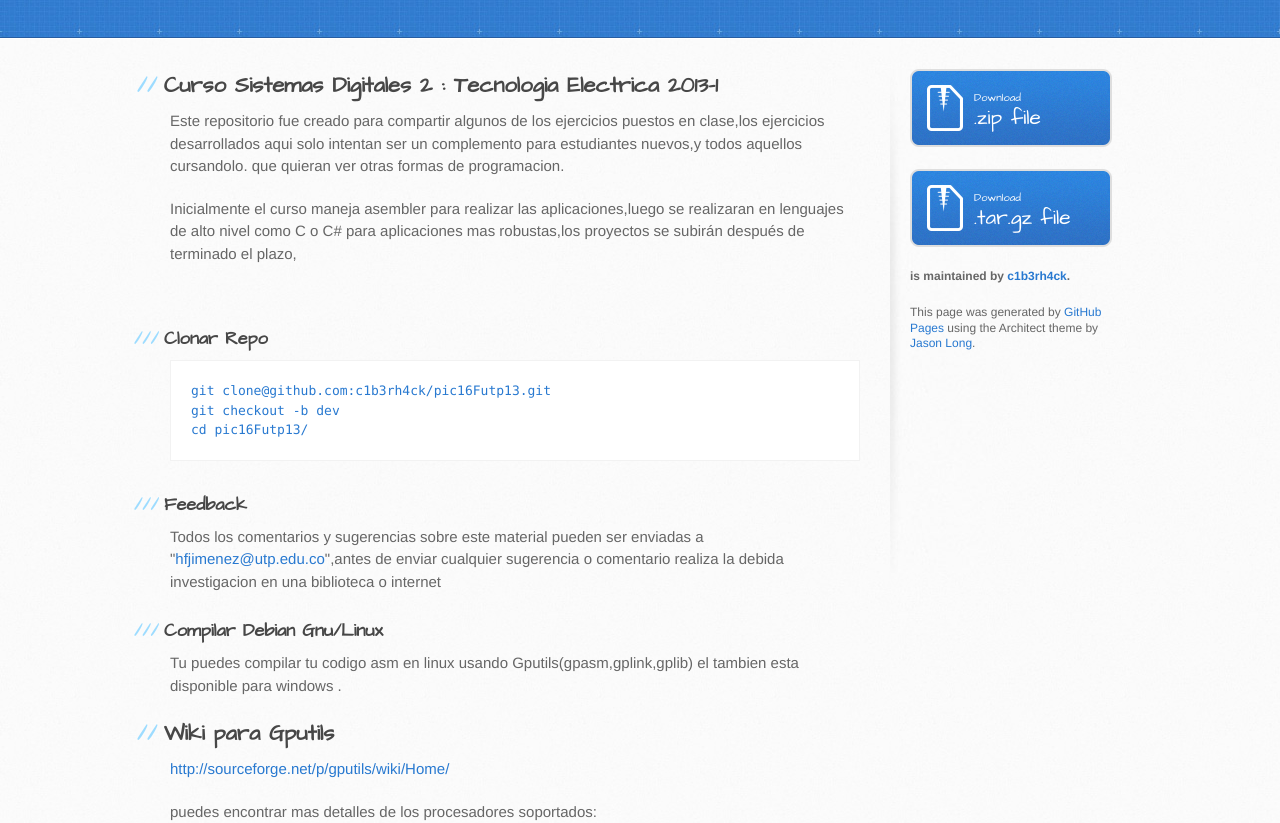
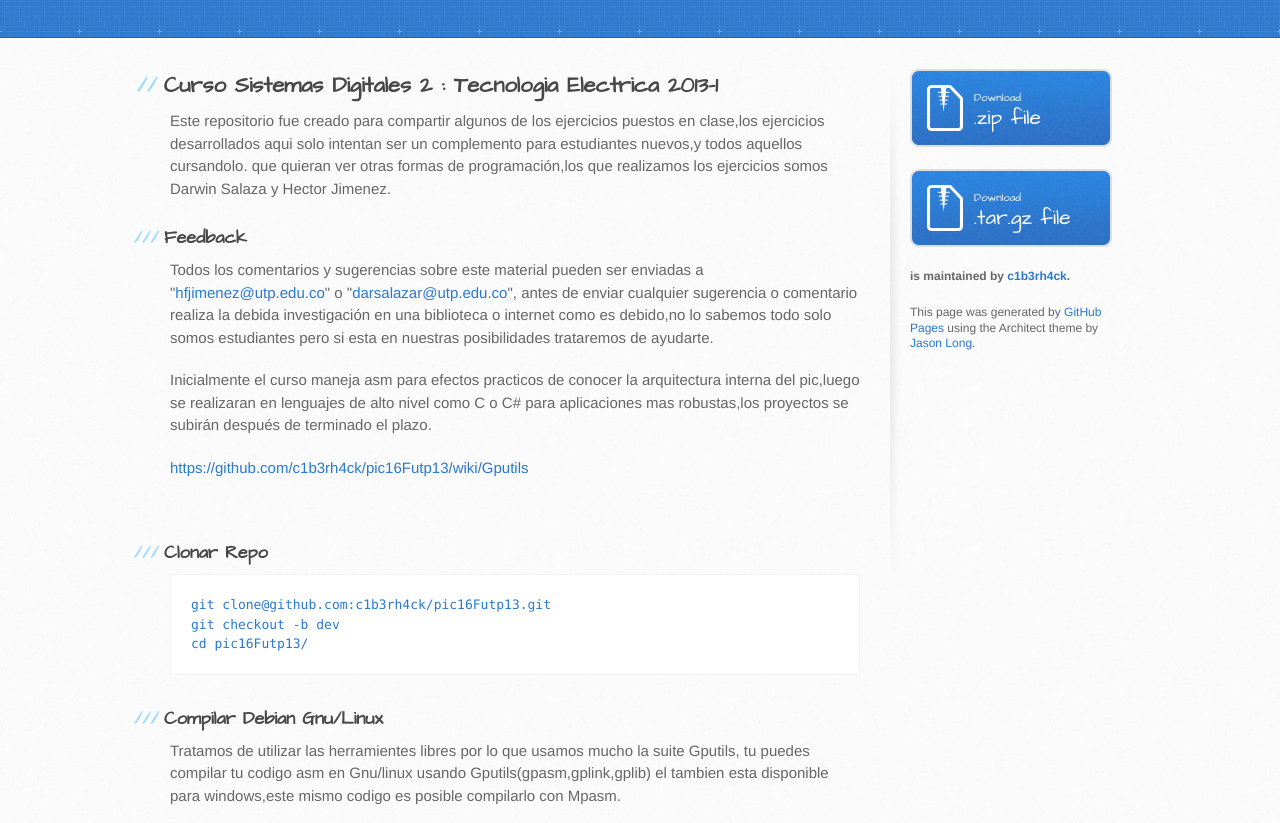
Before and after one commit to TecnologiaElectricaUTP/pic16Futp13, a plain HTML site: page index.html in a window 1280 px wide. Shown: the part 129-952 px from the top of the page. Drawn offline with Linux system fonts and the light colour scheme.

```diff
--- a/index.html
+++ b/index.html
@@ -33,11 +33,23 @@
 <p>Este repositorio fue creado para compartir algunos de los ejercicios
 puestos en clase,los ejercicios desarrollados aqui solo intentan ser
 un complemento para estudiantes nuevos,y todos aquellos cursandolo.
-que quieran ver otras formas de programacion.</p>
+que quieran ver otras formas de programación,los que realizamos
+los ejercicios somos Darwin Salaza y Hector Jimenez.</p>
 
-<p>Inicialmente el curso maneja asembler para realizar las aplicaciones,luego
-se realizaran en lenguajes de alto nivel como C o C# para aplicaciones mas
-robustas,los proyectos se subirán después de terminado el plazo,</p>
+<h3>Feedback</h3>
+
+<p>Todos los comentarios y sugerencias sobre este material
+pueden ser enviadas a "<a href="mailto:hfjimenez@utp.edu.co">hfjimenez@utp.edu.co</a>" o "<a href="mailto:darsalazar@utp.edu.co">darsalazar@utp.edu.co</a>",
+antes de enviar cualquier sugerencia o comentario realiza la debida
+investigación en una biblioteca o internet como es debido,no lo sabemos todo
+solo somos estudiantes pero si esta  en nuestras posibilidades trataremos de
+ayudarte.</p>
+
+<p>Inicialmente el curso maneja asm para efectos practicos de conocer la arquitectura interna
+del pic,luego se realizaran en lenguajes de alto nivel como C o C# para aplicaciones mas
+robustas,los proyectos se subirán después de terminado el plazo.</p>
+
+<p><strong><a href="https://github.com/c1b3rh4ck/pic16Futp13/wiki/Gputils">https://github.com/c1b3rh4ck/pic16Futp13/wiki/Gputils</a></strong></p>
 
 <hr><h3>Clonar Repo</h3>
 
@@ -46,18 +58,10 @@
 cd pic16Futp13/
 </code></pre>
 
-<h3>Feedback</h3>
-
-<p>Todos los comentarios y sugerencias sobre este material
-pueden ser enviadas a "<a href="mailto:hfjimenez@utp.edu.co">hfjimenez@utp.edu.co</a>",antes de
-enviar cualquier sugerencia o comentario realiza la
-debida investigacion en una biblioteca o internet</p>
-
 <h3>Compilar Debian Gnu/Linux</h3>
 
-<p>Tu puedes compilar tu codigo asm en linux usando
-Gputils(gpasm,gplink,gplib) el tambien esta disponible
-para windows .</p>
+<p>Tratamos de utilizar las herramientes libres por lo que usamos mucho la suite Gputils,
+tu puedes compilar tu codigo asm en Gnu/linux usando Gputils(gpasm,gplink,gplib) el tambien esta disponible para windows,este mismo codigo es posible compilarlo con Mpasm.</p>
 
 <h2>Wiki para Gputils</h2>
 
```
Also changed, not shown: params.json (+1 -1 lines).
